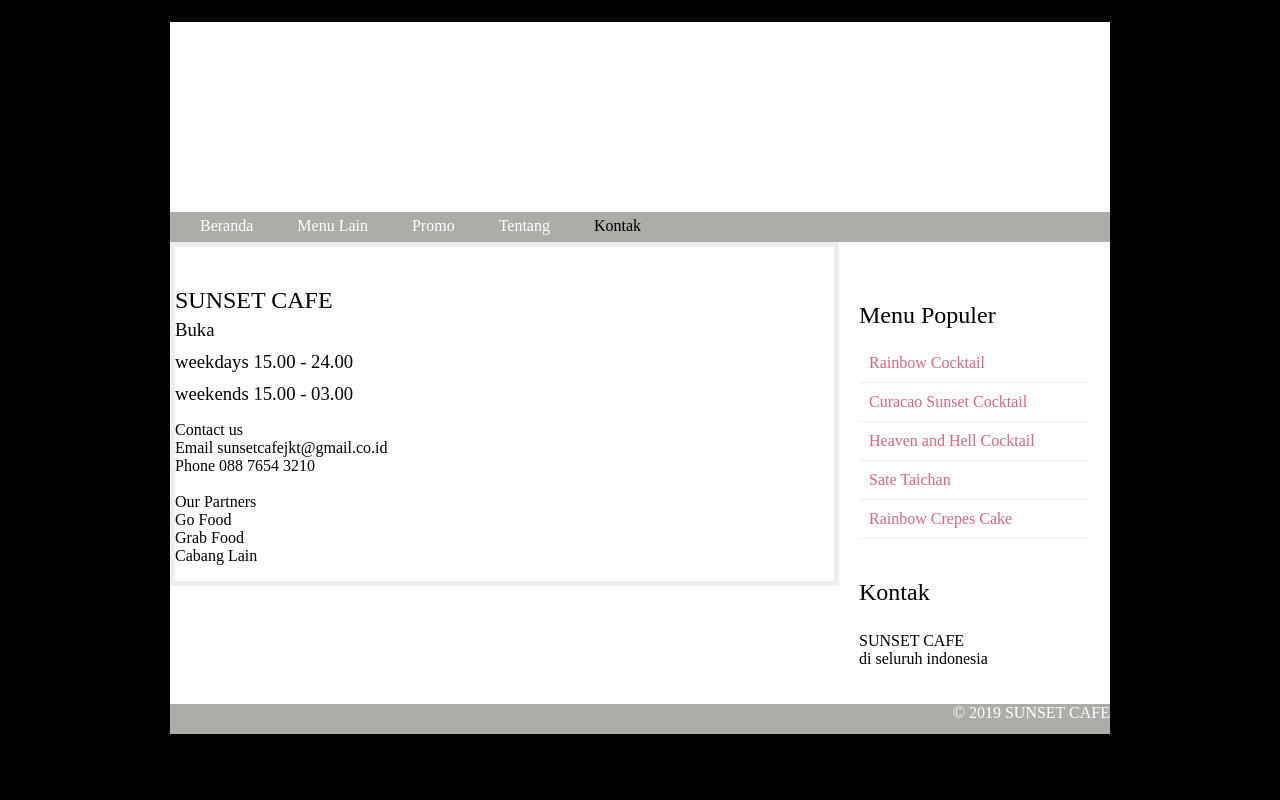
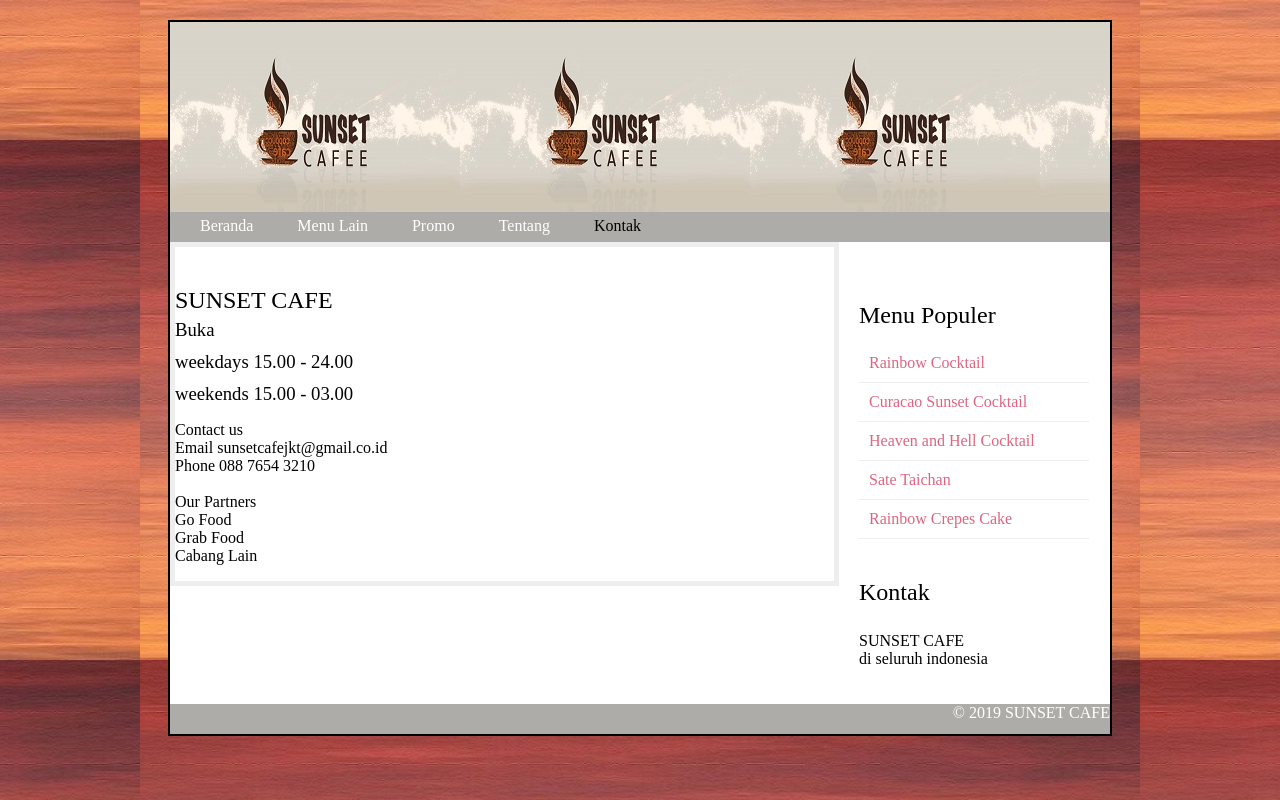
Before and after one commit to ghinar/GhinaRamadhanty-Sunset-Coffee, a plain HTML site: page kontak.html in a window 1280 px wide. Drawn offline with Linux system fonts and the light colour scheme.

Commit message:
Update kontak.html

```diff
--- a/kontak.html
+++ b/kontak.html
@@ -8,7 +8,7 @@
 	BODY {
 		COLOR : auto;
 		background-color: black;
-		background-image :url("images/bg.jpg");
+		background-image :url("bg.jpg");
 		background-position: center;
 		margin : 0px;
 		}
@@ -20,7 +20,7 @@
 		}
 	header {
 		height: 220px;
-		background-image: url(images/sunsetlogo.jpg);
+		background-image: url(sunsetlogo.jpg);
 		}
 	h1 {
 		text-indent: -9999px;
```
